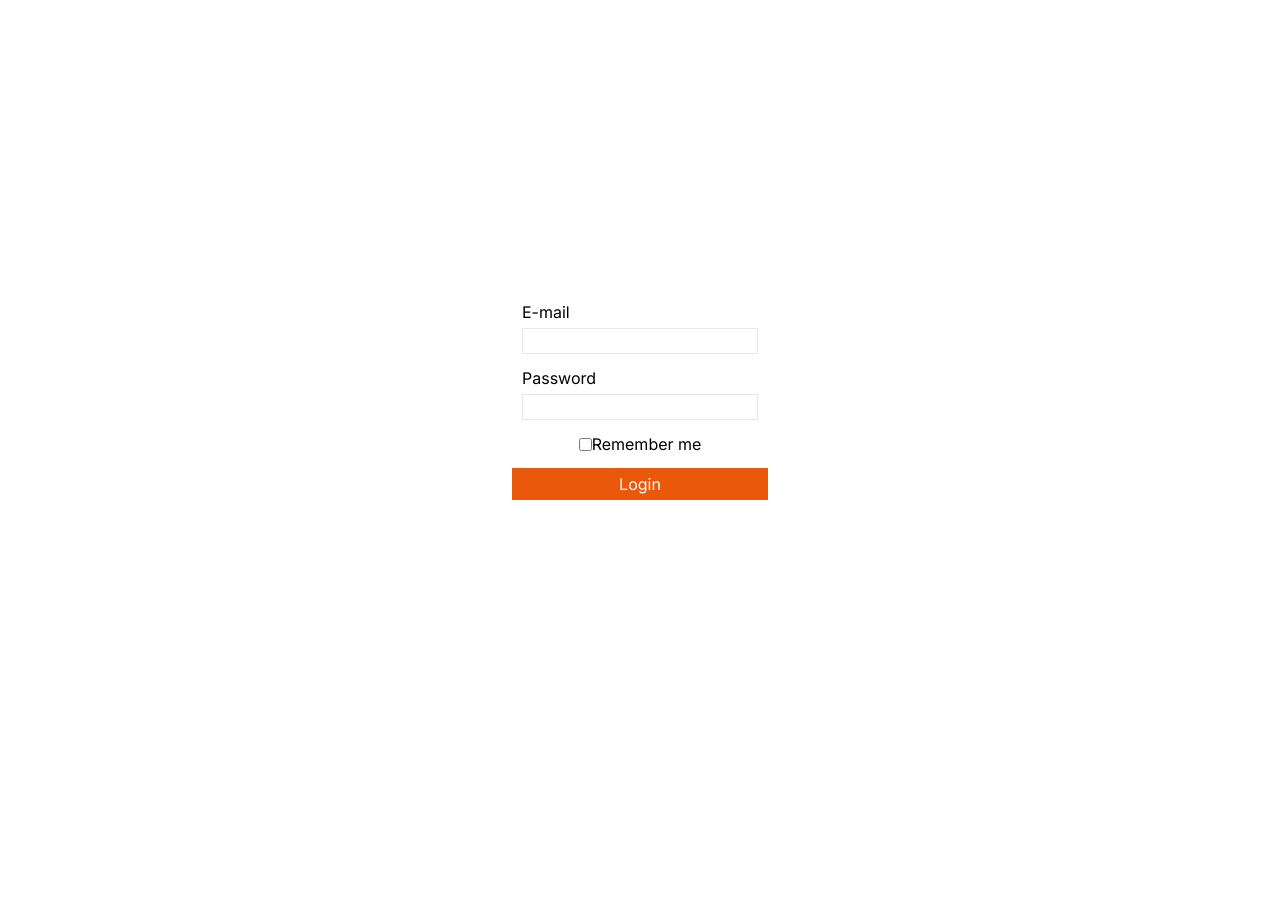
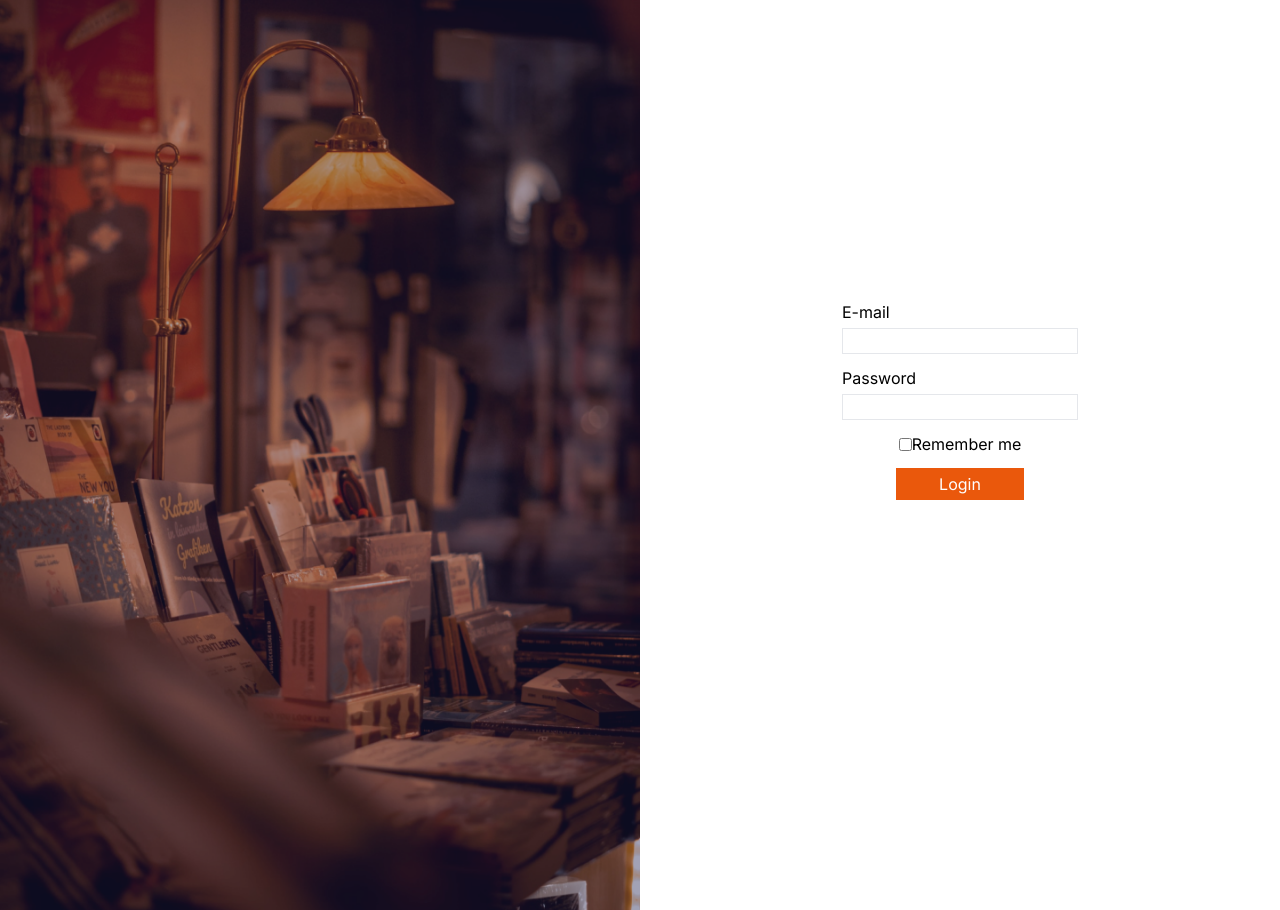
Before and after one commit to bilalgursen/piton_interview, a Next.js app: page /auth/login in a window 1280 px wide. Before the commit the page ends 800 px from the top, so only its background shows below. Built offline with nearby package versions, Linux system fonts and the light colour scheme.

Commit message:
Update login page layout and add cover image

```diff
--- a/src/app/auth/login/page.tsx
+++ b/src/app/auth/login/page.tsx
@@ -1,4 +1,7 @@
 "use client";
+
+import Image from "next/image";
+
 const page = () => {
   const handleSubmit = async (e: any) => {
     e.preventDefault();
@@ -19,6 +22,15 @@ const page = () => {
 
   return (
     <>
+      <div className="grid grid-cols-2 max-h-screen">
+        <Image
+          src={"/cover.png"}
+          className="object-cover max-h-full w-full"
+          width={720}
+          height={1024}
+          alt="Login Cover"
+        />
+
         <form onSubmit={handleSubmit}>
           <div className="h-screen flex flex-col items-center gap-3 justify-center">
             <div className="flex flex-col gap-1">
@@ -41,6 +53,7 @@ const page = () => {
             </button>
           </div>
         </form>
+      </div>
     </>
   );
 };
--- a/src/app/layout.tsx
+++ b/src/app/layout.tsx
@@ -5,8 +5,8 @@ import "./globals.css";
 const inter = Inter({ subsets: ["latin"] });
 
 export const metadata: Metadata = {
-  title: "Create Next App",
-  description: "Generated by create next app",
+  title: "Bookstore",
+  description: "Generated for Piton ",
 };
 
 export default function RootLayout({
```
Also changed, not shown: public/Logo (1).png (added), public/cover.png (added). Lines whose indentation alone changed are shown as unchanged.
